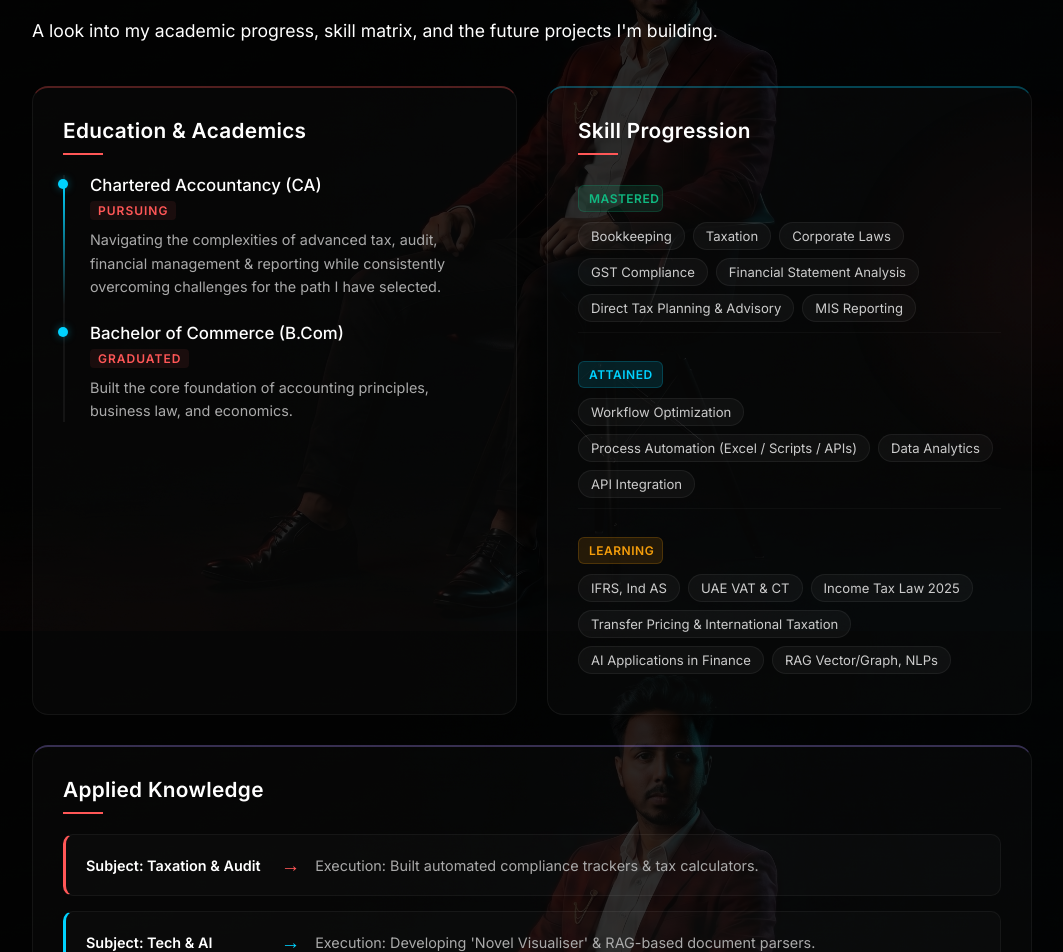
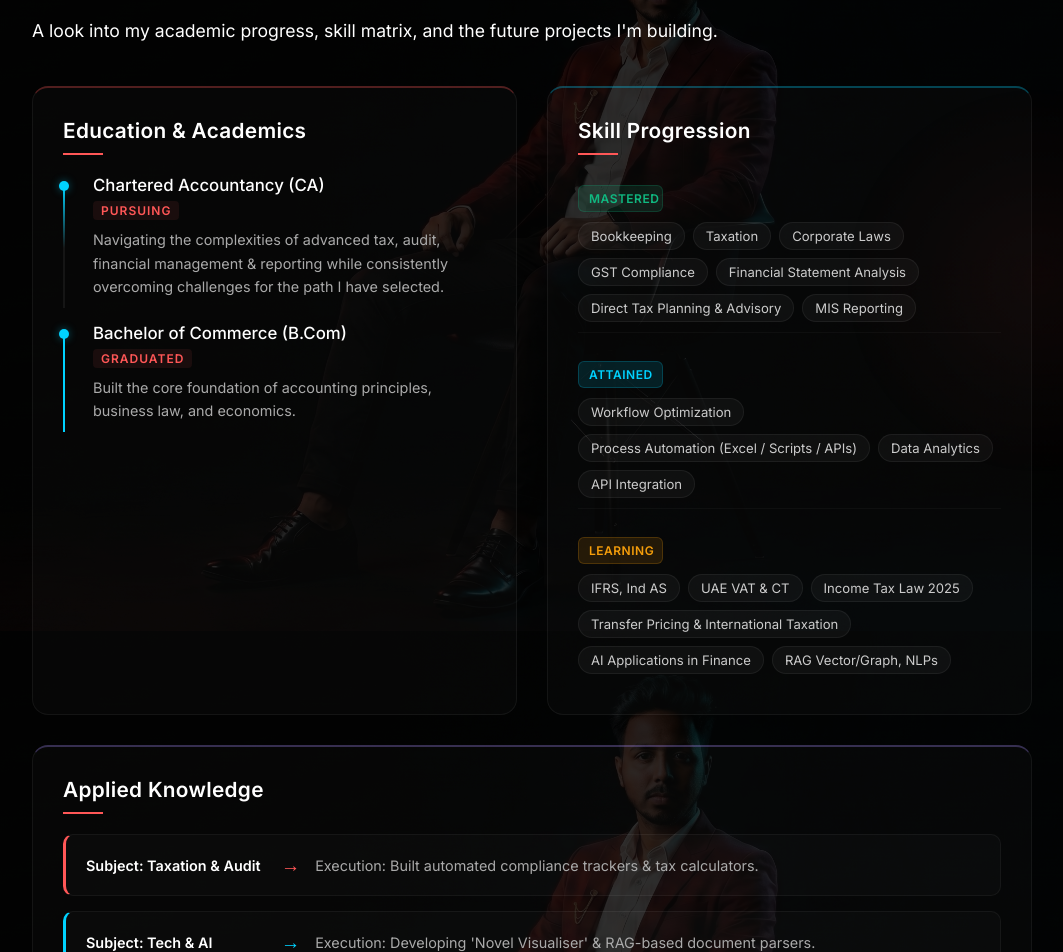
Before and after one commit to Krhimanshu008/Portfolio, a React (Vite) app: page / in a window 1280 px wide. Shown: the part 3111-4063 px from the top of the page, without its empty margins (108-1171 px from the left). Built offline with nearby package versions, Linux system fonts and the light colour scheme.

Commit message:
fix: Independent progress bars for each timeline item (B.Com full, CA half)

```diff
--- a/src/index.css
+++ b/src/index.css
@@ -1294,28 +1294,43 @@ h6 {
   display: flex;
   flex-direction: column;
   gap: 25px;
-  padding-left: 20px;
-  border-left: 2px solid rgba(255,255,255,0.06);
-  position: relative;
-}
-.timeline-container::before {
+}
+.timeline-item {
+  display: flex;
+  gap: 15px;
+  position: relative;
+  padding-left: 25px;
+}
+.timeline-item::before {
   content: '';
   position: absolute;
-  left: -2px;
-  top: 6px;
+  left: 0;
+  top: 11px;
+  bottom: -10px;
   width: 2px;
+  background: rgba(255,255,255,0.06);
+}
+.timeline-item::after {
+  content: '';
+  position: absolute;
+  left: 0;
+  top: 11px;
+  width: 2px;
+  background: var(--accent-cyan);
+}
+/* CA (1st item) is half full */
+.timeline-item:nth-child(1)::after {
   height: 50%;
   background: linear-gradient(to bottom, var(--accent-cyan), transparent);
 }
-.timeline-item {
-  display: flex;
-  gap: 15px;
-  position: relative;
+/* B.Com (2nd item) is fully full */
+.timeline-item:nth-child(2)::after {
+  bottom: -10px;
 }
 .timeline-dot {
   position: absolute;
-  left: -27px;
-  top: 4px;
+  left: -4px;
+  top: 6px;
   width: 10px;
   height: 10px;
   border-radius: 50%;
```
